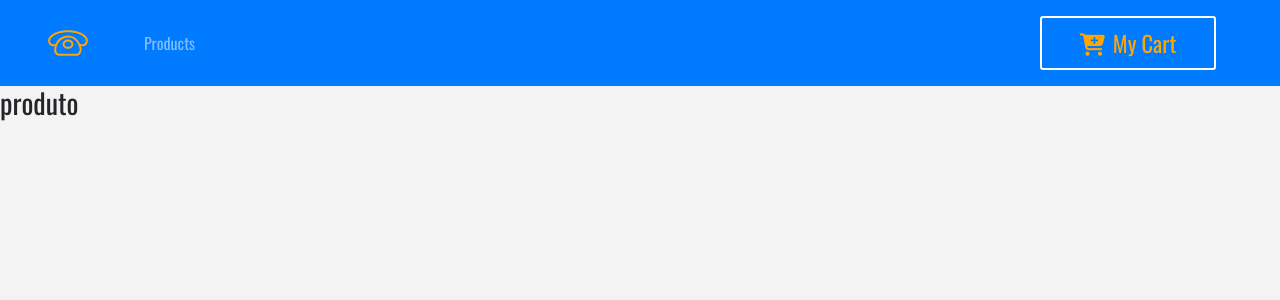
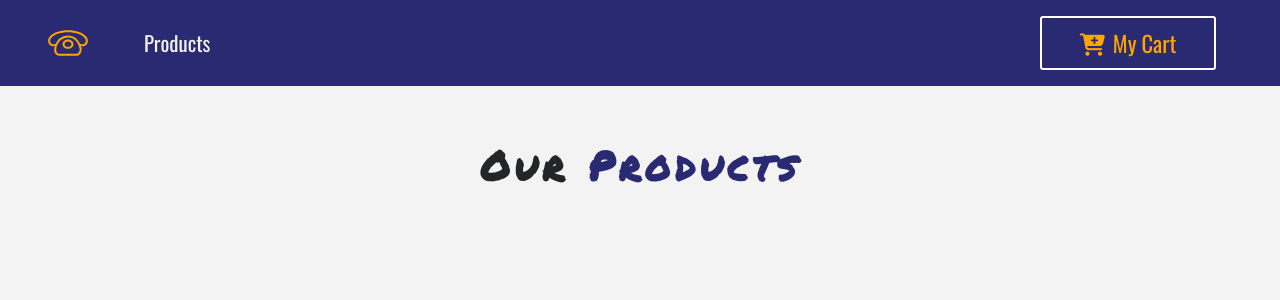
Before and after one commit to digomes87/loja, a React (Create React App) app: page / in a window 1280 px wide. Shown: the top 300 px of the page. Built offline with nearby package versions, Linux system fonts and the light colour scheme.

Commit message:
Inserindo botao e customizacao

```diff
--- a/src/App.js
+++ b/src/App.js
@@ -1,6 +1,5 @@
 import React from 'react';
 import {Switch, Route} from 'react-router-dom';
-import logo from './logo.svg';
 import './App.css';
 import 'bootstrap/dist/css/bootstrap.min.css';
 import Navbar from './components/Navbar';
--- /dev/null
+++ b/src/components/Button.js
@@ -0,0 +1,13 @@
+import styled from 'styled-components'
+
+export const ButtonC = styled.button`
+  display: inline-block;
+  border-radius: 3px;
+  padding: 0.5rem 0;
+  margin: 0.5rem 1rem;
+  width: 11rem;
+  background: transparent;
+  color: orange;
+  border: 2px solid white;
+  font-size:1.4rem;
+`
--- a/src/components/Navbar.js
+++ b/src/components/Navbar.js
@@ -1,12 +1,13 @@
-import React, { Component } from 'react';
-import { Link } from 'react-router-dom';
-import logo from '../logo.svg';
+import React, { Component } from 'react'
+import { Link } from 'react-router-dom'
+import logo from '../logo.svg'
+import { ButtonC } from './Button'
 import styled from 'styled-components'
 
 export default class Navbar extends Component {
   render() {
     return (
-      <nav className="navbar navbar-expand-sm bg-primary navbar-dark px-sm-5">
+      <NavWrapper className="navbar navbar-expand-sm navbar-dark px-sm-5">
         {/*https://www.iconfinder.com/icons/1243689/call_phone_icon
           Creative Commons (Attribution 3.0 Unported);
           https://www.iconfinder.com/Makoto_msk
@@ -24,19 +25,16 @@
             <span className="mr-2"><i className="fas fa-cart-plus" /></span>My Cart
           </ButtonC>
         </Link>
-      </nav>
+      </NavWrapper>
     )
   }
 }
 
-const ButtonC = styled.button`
-  display: inline-block;
-  border-radius: 3px;
-  padding: 0.5rem 0;
-  margin: 0.5rem 1rem;
-  width: 11rem;
-  background: transparent;
-  color: orange;
-  border: 2px solid white;
-  font-size:1.4rem;
+const NavWrapper = styled.nav `
+  background:#2a2a72;
+  .nav-link {
+    color:var(--mainWhite)!important;
+    font-size:1.3rem;
+    text-transform:capitalize;
+  }
 `
--- a/src/components/Product.js
+++ b/src/components/Product.js
@@ -6,7 +6,7 @@
   render() {
     return (
       <div>
-        <h3>produto</h3>
+        <h3>Home Produto</h3>
       </div>
     )
   }
--- a/src/components/ProductList.js
+++ b/src/components/ProductList.js
@@ -1,12 +1,22 @@
 import React, { Component } from 'react';
-import Product from  './Product';
+import Product from './Product';
+import Title from './Title'
 
 export default class ProductList extends Component {
+  state = {
+    products: []
+  }
   render() {
     return (
-      <div>
-        <Product/>
-      </div>
+      <React.Fragment>
+        <div className="py-5">
+          <div className="container">
+            <Title name="our" title="Products" />
+            <div className="row">
+            </div>
+          </div>
+        </div>
+      </React.Fragment>
     )
   }
 }
--- /dev/null
+++ b/src/components/Title.js
@@ -0,0 +1,13 @@
+import React from 'react'
+
+export default function Title({name, title}) {
+  return(
+    <div className="row">
+      <div className="col-10 mx-auto my-2 text-center text-title">
+        <h1 className="text-capitalize font-weight-bold">
+          {name} <strong className="text-blue">{title}</strong>
+        </h1>
+      </div>
+    </div>
+  );
+}
```
